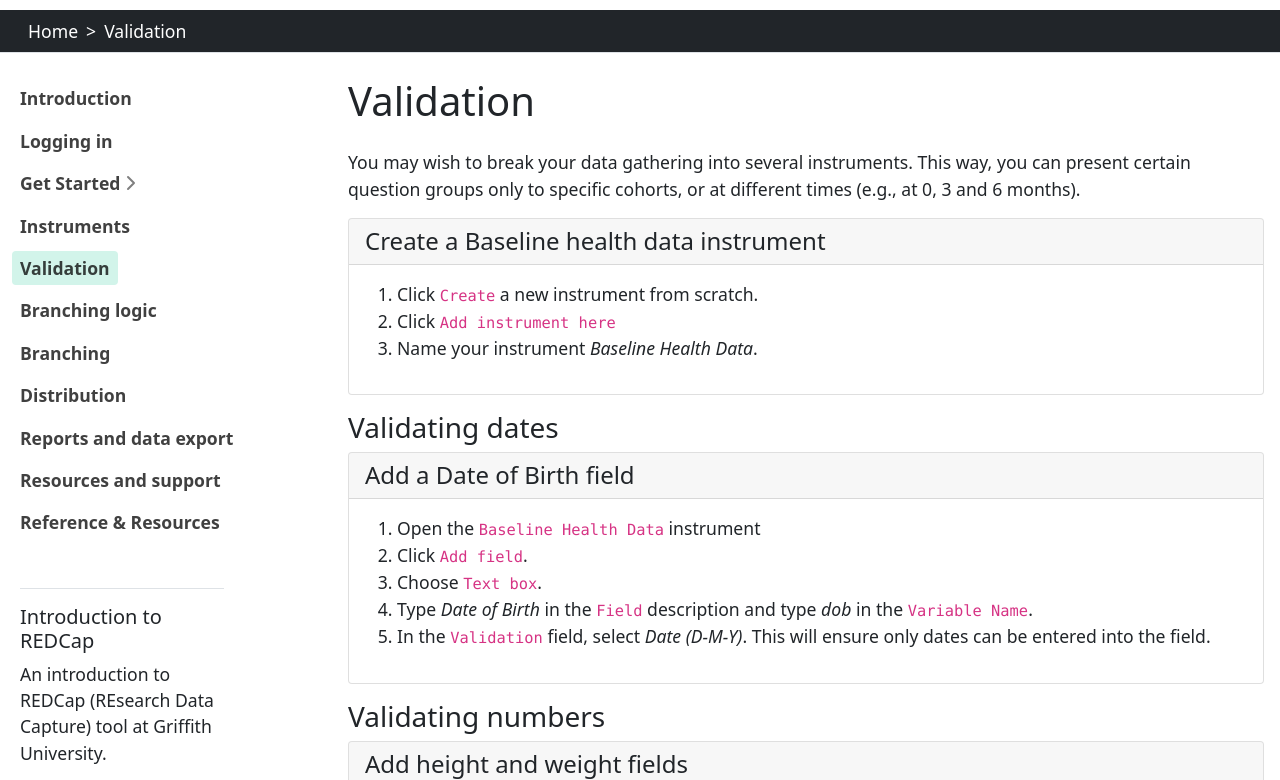
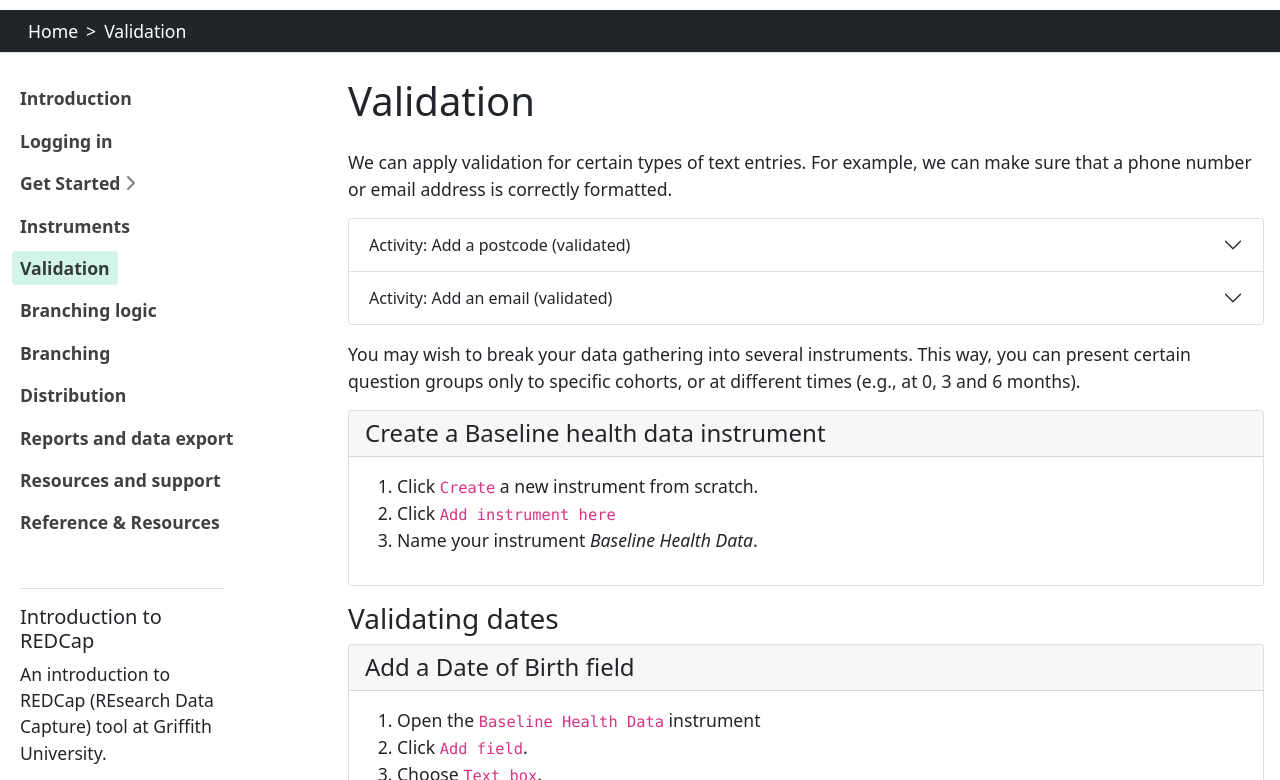
Before and after one commit to GriffithUniLibrary/redcap-intro-old-23, a Jekyll site: the page built from content/4-validation.md, in a window 1280 px wide and 900 px high, cut to the strip 120-900 px from the top of the window. Built offline with Jekyll 4.4.1, drawn with Linux system fonts in a browser that asks for light colours.

Commit message:
Accordions

```diff
--- a/content/4-validation.md
+++ b/content/4-validation.md
@@ -3,47 +3,78 @@ nav_order: 4
 title: Validation
 ---
 
+We can apply validation for certain types of text entries. For example, we can make sure that a phone number or email address is correctly formatted.
+
+{% capture postcode %}
+
+1. Click `Add field`.
+2. Choose `Text box`.
+3. Type Postcode in the `Field` Label and type *postcode* in the `Variable Name`.
+4. In the `Validation` field, select *Postal code (Australia)*. This will ensure only four numerals can be entered into the field.
+5. In the `Field` note field, type *“Providing your postcode is optional. We collect approximate residency data to assist with interpreting trial results.”*
+6. Click `Save`.
+{% endcapture %}
+
+{% capture email %}
+
+1. Click `Add field`.
+2. Choose `Text box`.
+3. Type *Email* in the `Field` Label and type *email* in the `Variable Name`.
+4. In the `Validation` field, select *Email*. This will ensure only correctly formatted emails can be entered into the field.
+5. In the `Identifier` field, select *“Yes”*.
+6. In the `Field` note field, type *“Providing your postcode is optional. We collect approximate residency data to assist with interpreting trial results.”*
+7. Click `Save`.
+8. Click `Return to list of instruments`.
+{% endcapture %}
+
+{% include accordion.html title1="Activity: Add a postcode (validated)" title2="Activity: Add an email (validated)" text1=postcode text2=email open=false %}
+
 You may wish to break your data gathering into several instruments. This way, you can present certain question groups only to specific cohorts, or at different times (e.g., at 0, 3 and 6 months).
 
 {% capture baseline %}
-1.	Click `Create` a new instrument from scratch.
-2.	Click `Add instrument here`
-3.	Name your instrument _Baseline Health Data_.
+
+1. Click `Create` a new instrument from scratch.
+2. Click `Add instrument here`
+3. Name your instrument *Baseline Health Data*.
 {% endcapture %}
 {% include card.html header="Create a Baseline health data instrument" text=baseline %}
 
 ### Validating dates
 
 {% capture baseline %}
-1.	Open the `Baseline Health Data` instrument
-2.	Click `Add field`.
-3.	Choose `Text box`.
-4.	Type _Date of Birth_ in the `Field` description and type _dob_ in the `Variable Name`.
-5.	In the `Validation` field, select _Date (D-M-Y)_. This will ensure only dates can be entered into the field.
+
+1. Open the `Baseline Health Data` instrument
+2. Click `Add field`.
+3. Choose `Text box`.
+4. Type *Date of Birth* in the `Field` description and type *dob* in the `Variable Name`.
+5. In the `Validation` field, select *Date (D-M-Y)*. This will ensure only dates can be entered into the field.
 {% endcapture %}
 {% include card.html header="Add a Date of Birth field" text=baseline %}
 
 ### Validating numbers
 
 {% capture heightweight %}
-1.	Create two new text box fields:  for Height (cm) (Variable Name: __height_cm__) and Weight (Kg) (Variable Name: __weight_kg__) using the instructions above.
-2.	For each one, set the `Validation` to _Integer_. This will ensure only numbers can be entered into the field.
+
+1. Create two new text box fields:  for Height (cm) (Variable Name: __height_cm__) and Weight (Kg) (Variable Name: __weight_kg__) using the instructions above.
+2. For each one, set the `Validation` to *Integer*. This will ensure only numbers can be entered into the field.
 {% endcapture %}
 {% include card.html header="Add height and weight fields" text=heightweight %}
 
 ### Multiple choice fields
 
 {% capture conditions %}
-3.	Click `Add field`.
-4.	Choose _Checkboxes (Multiple Answers)_ for the `Field Type`.
-5.	In the `Field Label`, type _Do you suffer from any of the following conditions?_.
-6.	In the `Variable Name`, type __pre_conditions__.
-7.	In the `Choices Field`, type the following on separate lines:
-- _Diabetes_
-- _Cardiovascular disease_
-- _Asthma_
-- _Anxiety or depression_
-8.	In the `Required` field, click _Yes_.
+3. Click `Add field`.
+4. Choose *Checkboxes (Multiple Answers)* for the `Field Type`.
+5. In the `Field Label`, type *Do you suffer from any of the following conditions?*.
+6. In the `Variable Name`, type __pre_conditions__.
+7. In the `Choices Field`, type the following on separate lines:
+
+- *Diabetes*
+- *Cardiovascular disease*
+- *Asthma*
+- *Anxiety or depression*
+
+8. In the `Required` field, click *Yes*.
 
 {% include alert.html text="REDCap automatically adds numeric Raw Values for each choice. Raw values are what gets saved to the database when a participant chooses a value. You can change the raw values to something else if you want." color="info" %}
 {% endcapture %}
@@ -55,27 +86,26 @@ You can use calculated fields to determine values based on the values of previou
 
 {% include alert.html text="Calculated fields cannot be tested until the survey is published. " color="warning" %}
 
+{% capture age %}
 
-{% capture age %}
-1.	Click `Add field`.
-2.	Choose _Calculated Field_ for the `Field Type`.
-3.	In the `Field Label`, type Y_our age at the start of this project_.
-4.	In the `Variable Name`, type __age_at_start__.
-5.	In the `Calculation Equation`, type: `datediff([dob],"2020-01-01","y")`
+1. Click `Add field`.
+2. Choose *Calculated Field* for the `Field Type`.
+3. In the `Field Label`, type Y_our age at the start of this project_.
+4. In the `Variable Name`, type __age_at_start__.
+5. In the `Calculation Equation`, type: `datediff([dob],"2020-01-01","y")`
 
 {% include alert.html text="REDCap understands terms like ‘now’ and ‘today’, but they are not recommended for calculating age because they will lead to variation in values over time. This is why we select a set date such as January 1 or the project start date." color="info" %}
 {% endcapture %}
 {% include card.html header="Calculate the participant’s age" text=age %}
 
-
 {% capture bmi %}
 Here, we are going to use the 'height' and 'weight' values provided by the user to calculate their body mass index (BMI).
 
-1.	Click `Add field`.
-2.	Choose `Calculated Field` for the `Field Type`.
-3.	In the `Field Label`, type Your Body Mass Index (BMI).
-4.	In the `Variable Name`, type bmi.
-5.	In the `Calculation Equation`, type: `[weight]*10000/([height]*[height])`.
+1. Click `Add field`.
+2. Choose `Calculated Field` for the `Field Type`.
+3. In the `Field Label`, type Your Body Mass Index (BMI).
+4. In the `Variable Name`, type bmi.
+5. In the `Calculation Equation`, type: `[weight]*10000/([height]*[height])`.
 
 REDCap understands many calculation functions you might be familiar with in Excel, including IF() statements.
 
```
